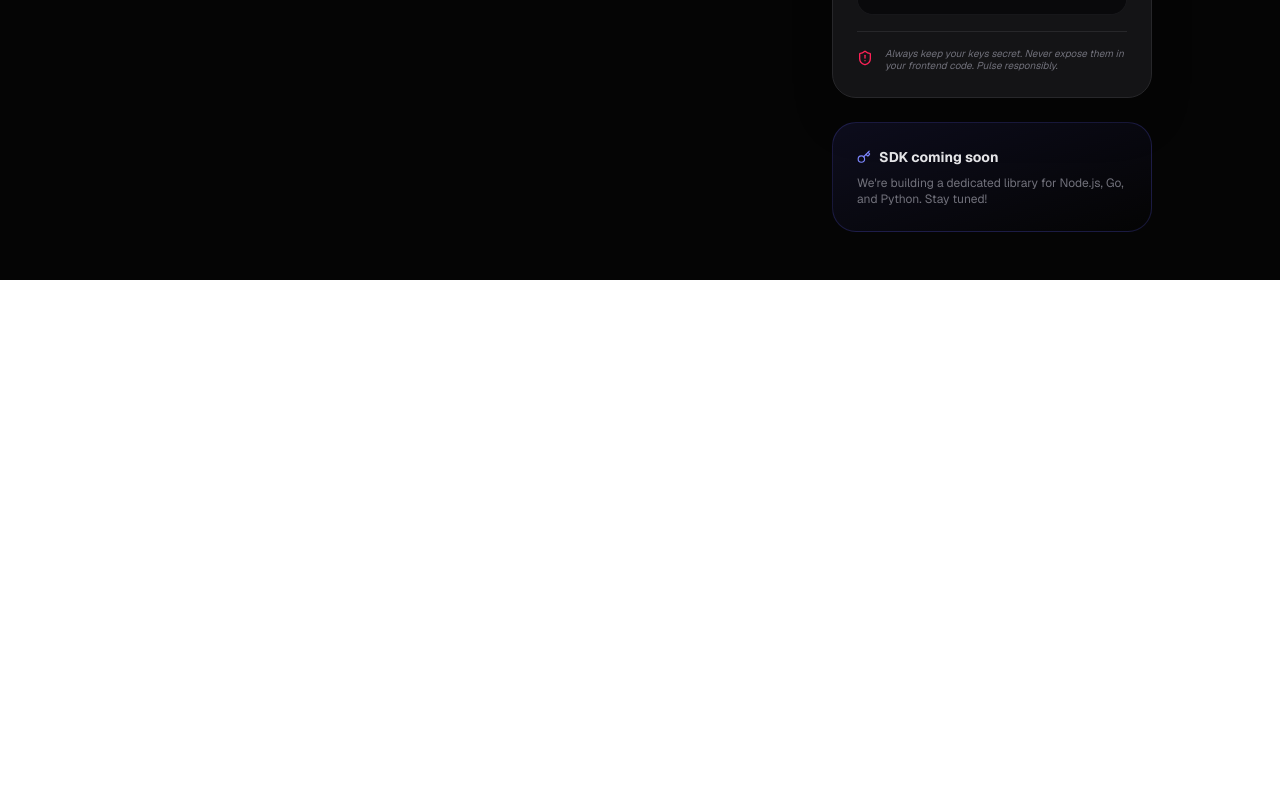
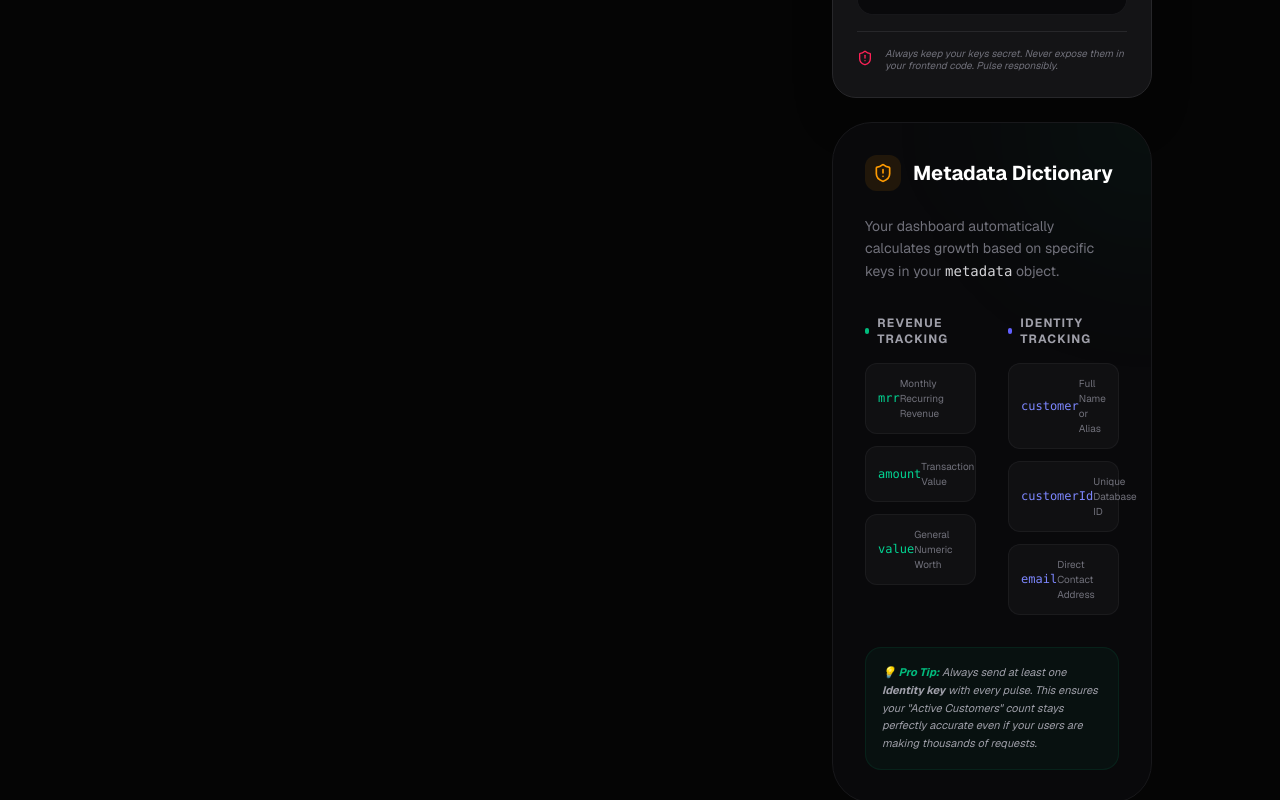
Before and after one commit to VISHALLkandharee/Saas-Pulse-, a Next.js app in the folder client/: page /dashboard/developers in a window 1280 px wide. Shown: the part 520-1320 px from the top of the page. Before the commit the page ends 800 px from the top, so only its background shows below. Built offline with nearby package versions, Linux system fonts and the light colour scheme; no server answers.

Commit message:
docs: implement Metadata Dictionary and Revenue Tracking best practices

```diff
--- a/client/src/app/dashboard/developers/page.tsx
+++ b/client/src/app/dashboard/developers/page.tsx
@@ -258,6 +258,75 @@ export default function DevelopersPage() {
               </div>
             </div>
 
+            <div className="p-8 bg-zinc-950 border border-zinc-900 rounded-[2.5rem] relative overflow-hidden group">
+              <div className="absolute top-0 right-0 w-64 h-64 bg-emerald-500/5 blur-[80px] -mr-32 -mt-32 rounded-full" />
+
+              <div className="relative">
+                <div className="flex items-center gap-3 mb-6">
+                  <div className="bg-amber-500/10 p-2 rounded-xl text-amber-500">
+                    <ShieldAlert size={20} />
+                  </div>
+                  <h3 className="text-xl font-bold">Metadata Dictionary</h3>
+                </div>
+
+                <p className="text-sm text-zinc-500 mb-8 max-w-lg leading-relaxed">
+                  Your dashboard automatically calculates growth based on specific keys in your <code className="text-zinc-300">metadata</code> object.
+                </p>
+
+                <div className="grid grid-cols-1 md:grid-cols-2 gap-8">
+                  {/* Revenue Tracking */}
+                  <div className="space-y-4">
+                    <h4 className="text-xs font-bold text-zinc-400 uppercase tracking-widest flex items-center gap-2">
+                       <div className="w-1.5 h-1.5 rounded-full bg-emerald-500" />
+                       Revenue Tracking
+                    </h4>
+                    <ul className="space-y-3">
+                      <li className="flex items-center justify-between p-3 bg-zinc-900/50 rounded-xl border border-zinc-800/50">
+                        <code className="text-emerald-400 text-xs">mrr</code>
+                        <span className="text-[10px] text-zinc-500">Monthly Recurring Revenue</span>
+                      </li>
+                      <li className="flex items-center justify-between p-3 bg-zinc-900/50 rounded-xl border border-zinc-800/50">
+                        <code className="text-emerald-400 text-xs">amount</code>
+                        <span className="text-[10px] text-zinc-500">Transaction Value</span>
+                      </li>
+                      <li className="flex items-center justify-between p-3 bg-zinc-900/50 rounded-xl border border-zinc-800/50">
+                        <code className="text-emerald-400 text-xs">value</code>
+                        <span className="text-[10px] text-zinc-500">General Numeric Worth</span>
+                      </li>
+                    </ul>
+                  </div>
+
+                  {/* Identity Tracking */}
+                  <div className="space-y-4">
+                    <h4 className="text-xs font-bold text-zinc-400 uppercase tracking-widest flex items-center gap-2">
+                       <div className="w-1.5 h-1.5 rounded-full bg-indigo-500" />
+                       Identity Tracking
+                    </h4>
+                    <ul className="space-y-3">
+                      <li className="flex items-center justify-between p-3 bg-zinc-900/50 rounded-xl border border-zinc-800/50">
+                        <code className="text-indigo-400 text-xs">customer</code>
+                        <span className="text-[10px] text-zinc-500">Full Name or Alias</span>
+                      </li>
+                      <li className="flex items-center justify-between p-3 bg-zinc-900/50 rounded-xl border border-zinc-800/50">
+                        <code className="text-indigo-400 text-xs">customerId</code>
+                        <span className="text-[10px] text-zinc-500">Unique Database ID</span>
+                      </li>
+                      <li className="flex items-center justify-between p-3 bg-zinc-900/50 rounded-xl border border-zinc-800/50">
+                        <code className="text-indigo-400 text-xs">email</code>
+                        <span className="text-[10px] text-zinc-500">Direct Contact Address</span>
+                      </li>
+                    </ul>
+                  </div>
+                </div>
+
+                <div className="mt-8 p-4 bg-emerald-500/5 border border-emerald-500/10 rounded-2xl">
+                  <p className="text-[11px] text-zinc-400 leading-relaxed italic">
+                    💡 <span className="text-emerald-500 font-bold">Pro Tip:</span> Always send at least one <strong>Identity key</strong> with every pulse. This ensures your "Active Customers" count stays perfectly accurate even if your users are making thousands of requests.
+                  </p>
+                </div>
+              </div>
+            </div>
+
             <div className="p-6 bg-gradient-to-br from-indigo-500/10 to-transparent border border-indigo-500/20 rounded-3xl space-y-2">
               <h4 className="text-sm font-bold text-zinc-200 flex items-center gap-2">
                 <Key size={14} className="text-indigo-400" />
```
Also changed, not shown: 1 other file (tests, documents, lock files or other folders).
